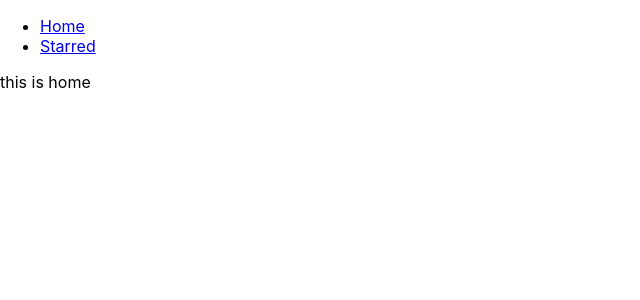
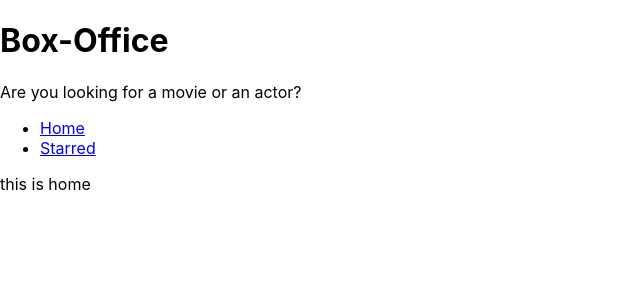
Before and after one commit to Tehreem-Arshad-maker/box-office, a React (Create React App) app: page / in a window 1280 px wide. Shown: the top 300 px of the page, without its empty margins (0-640 px from the left). Built offline with nearby package versions, Linux system fonts and the light colour scheme.

Commit message:
Added layout management and created title

```diff
--- a/src/App.js
+++ b/src/App.js
@@ -1,13 +1,10 @@
 import React from 'react';
 import { Switch, Route } from 'react-router-dom';
-import { Navs } from './components/Navs';
 import { Home } from './pages/Home';
 import { Starred } from './pages/Starred';
 
 function App() {
   return (
-    <div>
-      <Navs />
     <Switch>
       <Route exact path="/">
         <Home />
@@ -20,7 +17,6 @@
         <div>Not found</div>
       </Route>
     </Switch>
-    </div>
   );
 }
 
--- /dev/null
+++ b/src/components/MainPageLayout.js
@@ -0,0 +1,16 @@
+import React from 'react';
+import { Navs } from './Navs';
+import { Title } from './Title';
+
+export const MainPageLayout = ({ children }) => {
+  return (
+    <div>
+      <Title
+        title="Box-Office"
+        subtitle="Are you looking for a movie or an actor?"
+      />
+      <Navs />
+      {children}
+    </div>
+  );
+};
--- /dev/null
+++ b/src/components/Title.js
@@ -0,0 +1,10 @@
+import React from 'react';
+
+export const Title = ({ title, subtitle }) => {
+  return (
+    <div>
+      <h1>{title}</h1>
+      <p>{subtitle}</p>
+    </div>
+  );
+};
--- a/src/pages/Home.js
+++ b/src/pages/Home.js
@@ -1,5 +1,8 @@
 import React from 'react';
+import { MainPageLayout } from '../components/MainPageLayout';
 
 export const Home = () => {
-  return <div>this is home</div>;
+  return <MainPageLayout>this is home</MainPageLayout>;
+  // whatever goes inside this tag will be a part of mainpagelayout
+  // we have used children property in that
 };
--- a/src/pages/Starred.js
+++ b/src/pages/Starred.js
@@ -1,5 +1,6 @@
 import React from 'react';
+import { MainPageLayout } from '../components/MainPageLayout';
 
 export const Starred = () => {
-  return <div>this is starred</div>;
+  return <MainPageLayout>this is starred</MainPageLayout>;
 };
```
Lines whose indentation alone changed are shown as unchanged.
